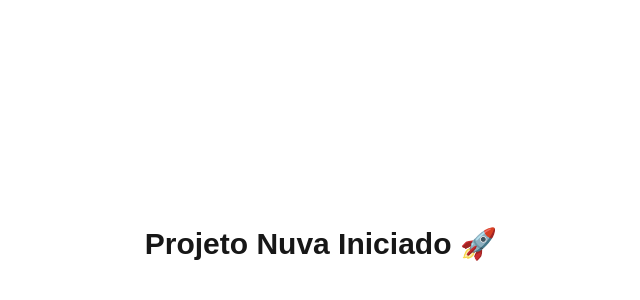
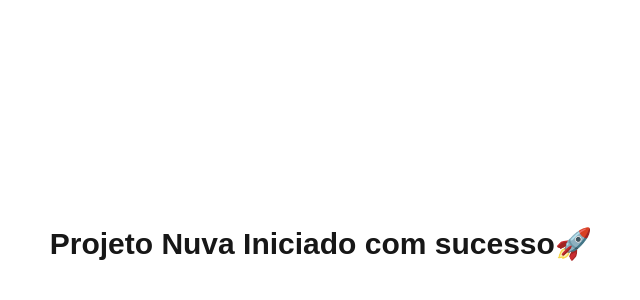
Before and after one commit to JuliaDisconzi/nuva, a Next.js app: page / in a window 1280 px wide. Shown: the part 156-456 px from the top of the page, without its empty margins (319-959 px from the left). Built offline with nearby package versions, Linux system fonts and the light colour scheme.

Commit message:
Atualiza pagina inicial

```diff
--- a/src/app/page.tsx
+++ b/src/app/page.tsx
@@ -1,7 +1,7 @@
 export default function Home() {
   return (
     <main className="flex min-h-screen items-center justify-center">
-      <h1 className="text-3xl font-semibold">Projeto Nuva Iniciado 🚀</h1>
+      <h1 className="text-3xl font-semibold">Projeto Nuva Iniciado com sucesso🚀</h1>
     </main>
   );
 }
```
